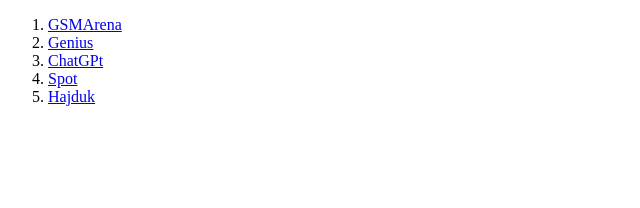
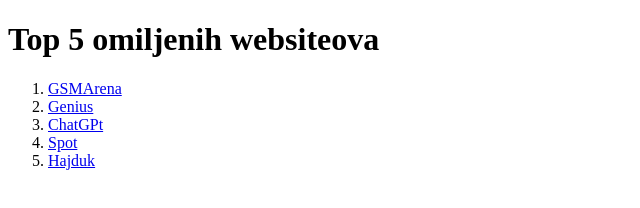
Before and after one commit to lukadalic6/vjezba6, a plain HTML site: page index.html in a window 1280 px wide. Shown: the whole page, without its empty margins (0-640 px from the left). Drawn offline with Linux system fonts and the light colour scheme.

Commit message:
Add files via upload

```diff
--- a/index.html
+++ b/index.html
@@ -5,6 +5,7 @@
     <title>vjezba 6</title>
 </head>
 <body>
+    <h1>Top 5 omiljenih websiteova</h1>
 <ol>
 <li><a href="https://www.gsmarena.com/">GSMArena</a></li>
 <li><a href="https://genius.com/">Genius</a></li>
```
